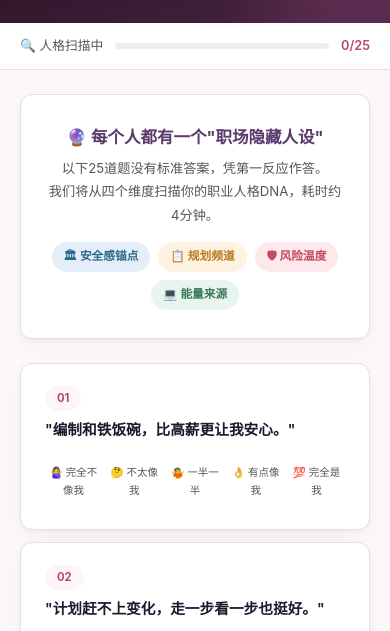
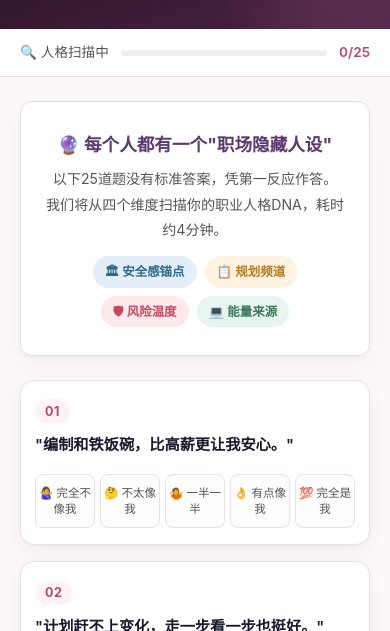
Before and after one commit to woodrelfay/nusurvey, a plain HTML site: page career-test.html in a window 390 px wide. Shown: the part 172-803 px from the top of the page. Drawn offline with Linux system fonts and the light colour scheme.

Commit message:
UI polish: clearer option borders, better spacing, improved font sizing

```diff
--- a/career-test.html
+++ b/career-test.html
@@ -14,7 +14,7 @@
   --font:"PingFang SC","Microsoft YaHei","Hiragino Sans GB",-apple-system,sans-serif;
 }
 *,*::before,*::after{box-sizing:border-box;margin:0;padding:0}
-body{font-family:var(--font);background:linear-gradient(180deg,#fdf8fa 0%,#faf8f6 100%);color:var(--text);line-height:1.7;font-size:15px;-webkit-font-smoothing:antialiased}
+body{font-family:var(--font);background:linear-gradient(180deg,#fdf8fa 0%,#faf8f6 100%);color:var(--text);line-height:1.7;font-size:16px;-webkit-font-smoothing:antialiased}
 
 .hero{background:linear-gradient(160deg,#1a0f16 0%,#2d1525 40%,#4a2348 100%);color:#fff;text-align:center;padding:40px 0 32px;position:relative;overflow:hidden}
 .hero::after{content:'';position:absolute;bottom:-80px;right:-100px;width:280px;height:280px;background:radial-gradient(circle,rgba(232,115,155,0.2) 0%,transparent 70%);border-radius:50%}
@@ -40,16 +40,16 @@ body{font-family:var(--font);background:linear-gradient(180deg,#fdf8fa 0%,#faf8f
 .progress-bar-inner{height:100%;background:linear-gradient(90deg,var(--accent),var(--accent2));border-radius:6px;transition:width 0.4s}
 .progress-text{font-size:0.85em;font-weight:600;color:var(--accent);white-space:nowrap}
 
-.q-card{background:var(--card);border-radius:var(--radius);box-shadow:var(--shadow);padding:20px 24px;margin:12px 0;border:1px solid var(--border);transition:border-color 0.3s}
-.q-card:hover{border-color:#e5d0d8}
-.q-card .q-num{display:inline-block;padding:3px 12px;border-radius:14px;font-size:0.75em;font-weight:700;background:#fef5f7;color:var(--accent);margin-bottom:8px}
-.q-card .q-text{font-weight:600;font-size:0.98em;margin-bottom:14px;line-height:1.5}
+.q-card{background:var(--card);border-radius:14px;box-shadow:0 1px 3px rgba(0,0,0,0.03),0 6px 20px rgba(0,0,0,0.05);padding:24px 28px;margin:16px 0;border:1.5px solid #e8e3e0;transition:border-color 0.3s,box-shadow 0.3s}
+.q-card:hover{border-color:#d5c8c0;box-shadow:0 2px 4px rgba(0,0,0,0.04),0 8px 28px rgba(0,0,0,0.07)}
+.q-card .q-num{display:inline-flex;align-items:center;justify-content:center;min-width:32px;height:24px;padding:0 10px;border-radius:12px;font-size:0.78em;font-weight:700;background:linear-gradient(135deg,#fef5f7,#fdf0f3);color:var(--accent);margin-bottom:10px;letter-spacing:0.5px}
+.q-card .q-text{font-weight:600;font-size:1.05em;margin-bottom:16px;line-height:1.6}
 
-.likert{display:flex;justify-content:space-between;align-items:stretch;gap:4px}
-.likert label{flex:1;text-align:center;cursor:pointer;padding:10px 4px;border-radius:8px;transition:all 0.2s;font-size:0.8em;color:var(--text2);border:1px solid transparent;user-select:none;display:flex;align-items:center;justify-content:center}
-.likert label:hover{background:#fdf7f9;border-color:#f0d0db}
+.likert{display:flex;justify-content:space-between;align-items:stretch;gap:8px}
+.likert label{flex:1;text-align:center;cursor:pointer;padding:12px 6px;border-radius:10px;transition:all 0.2s;font-size:0.88em;color:var(--text2);border:1.5px solid #e8e3e0;background:#fdfdfc;user-select:none;display:flex;align-items:center;justify-content:center;line-height:1.4}
+.likert label:hover{background:#fdf7f9;border-color:#e0c0cc;transform:translateY(-1px);box-shadow:0 2px 8px rgba(0,0,0,0.06)}
 .likert input{display:none}
-.likert input:checked+label{background:var(--accent);color:#fff;font-weight:700;border-color:var(--accent);box-shadow:0 2px 10px rgba(183,71,110,0.25);transform:scale(1.03)}
+.likert input:checked+label{background:linear-gradient(135deg,var(--accent),#9e3c5d);color:#fff;font-weight:700;border-color:var(--accent);box-shadow:0 3px 14px rgba(183,71,110,0.3);transform:scale(1.04)}
 
 .btn-row{display:flex;gap:12px;justify-content:center;margin:30px 0}
 .btn{padding:13px 44px;border-radius:10px;font-size:1em;font-weight:700;cursor:pointer;border:none;transition:all 0.2s;font-family:var(--font);letter-spacing:1px}
@@ -99,7 +99,10 @@ body{font-family:var(--font);background:linear-gradient(180deg,#fdf8fa 0%,#faf8f
 
 @media(max-width:500px){
   .hero h1{font-size:1.4em}
-  .likert label{font-size:0.7em;padding:8px 2px}
+  .q-card{padding:16px 14px}
+  .q-card .q-text{font-size:0.95em}
+  .likert{gap:5px}
+  .likert label{font-size:0.72em;padding:10px 2px;border-radius:8px}
   .result-card{padding:24px 14px}
   .result-card .type-code{font-size:2em;letter-spacing:3px}
   .info-grid{grid-template-columns:1fr}
```
